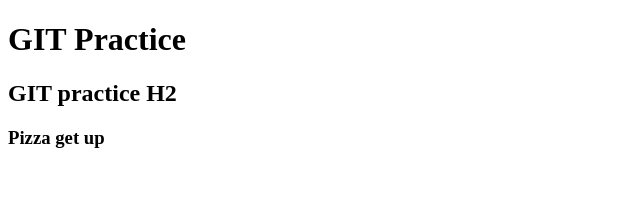
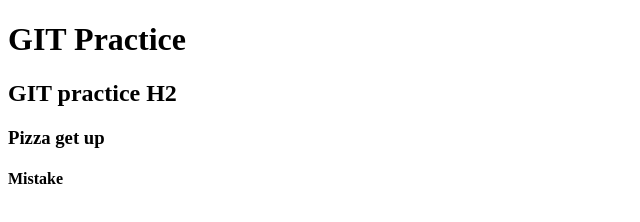
Before and after one commit to devNagy24/pizza, a plain HTML site: page index.html in a window 1280 px wide. Shown: the full height of the page, 0-640 px from the left. Drawn offline with Linux system fonts and the light colour scheme.

Commit message:
added h4

```diff
--- a/index.html
+++ b/index.html
@@ -8,5 +8,6 @@
 <h1>GIT Practice</h1>
 <h2>GIT practice H2</h2>
 <h3>Pizza get up</h3>
+<h4>Mistake</h4>
 </body>
 </html>
```
